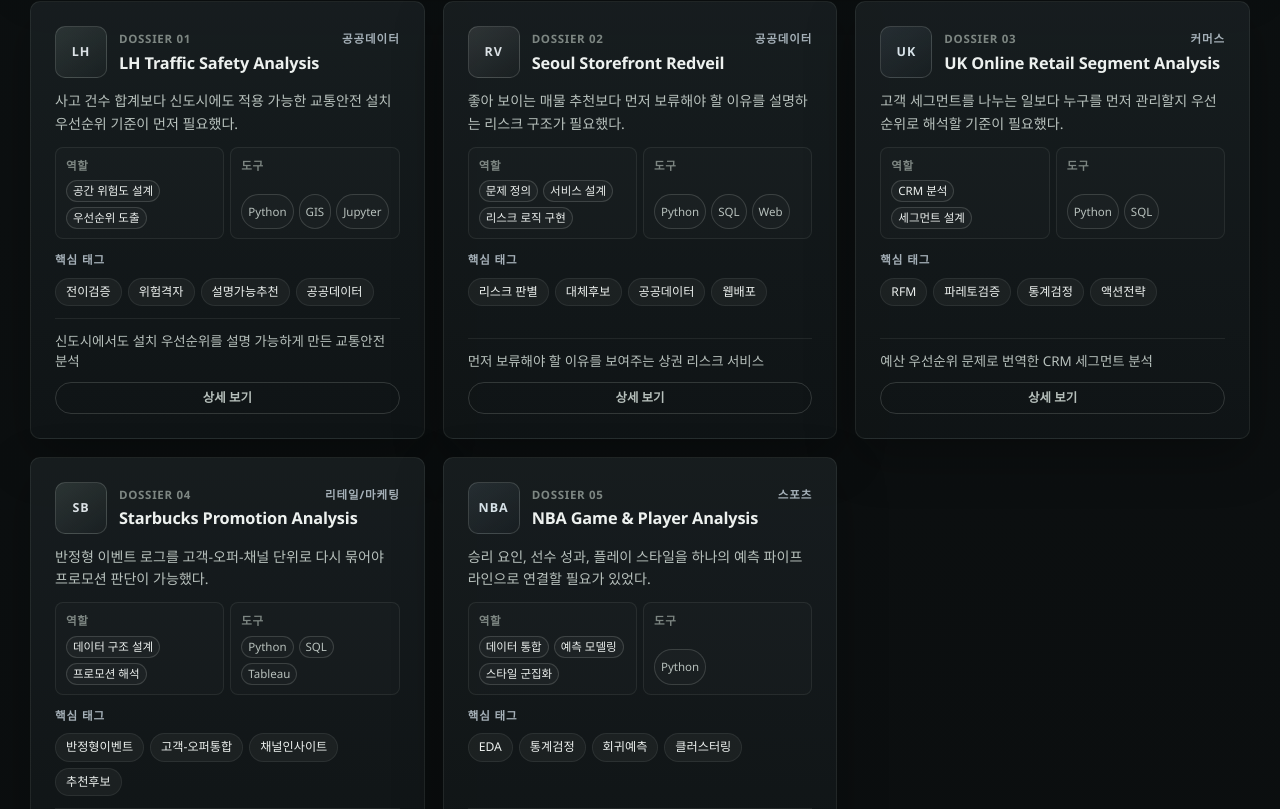
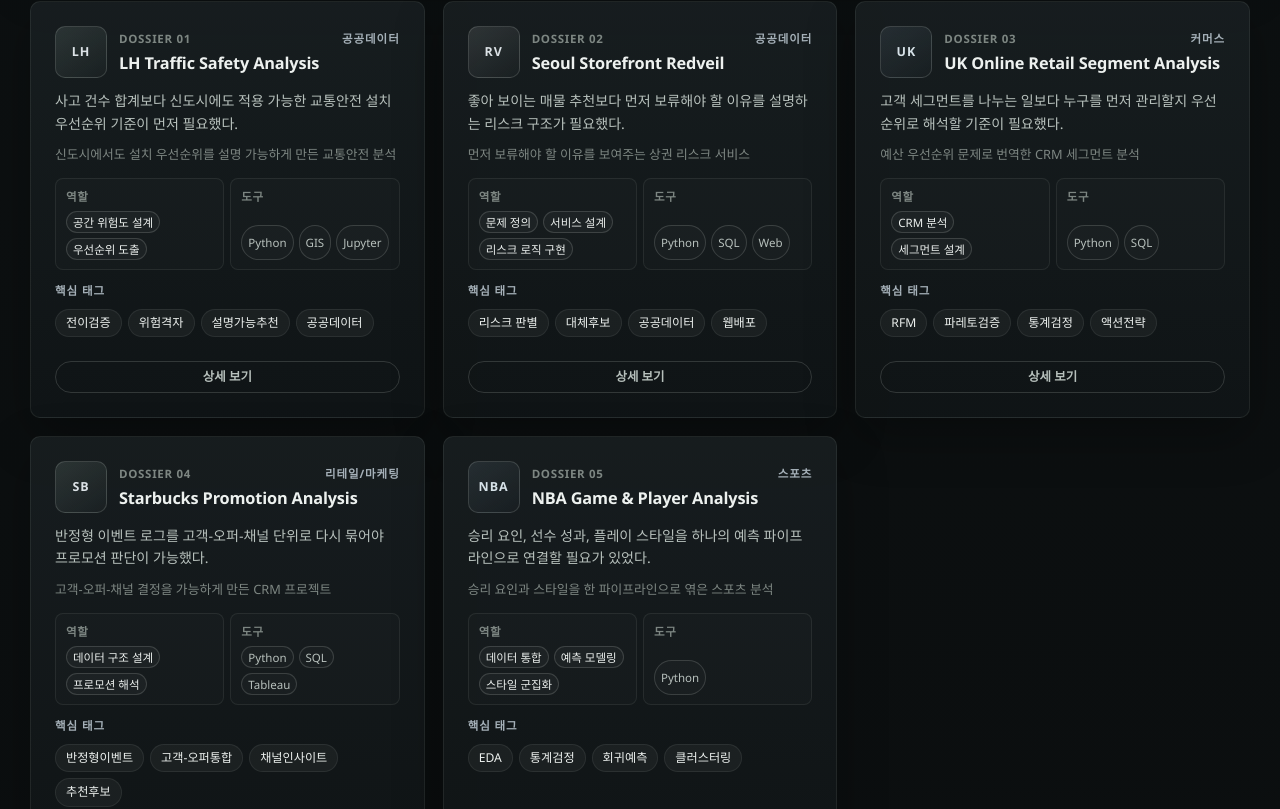
Before and after one commit to dffxonnb-cyber/signal-archive, a Next.js app: page /projects in a window 1280 px wide. Shown: the part 691-1500 px from the top of the page. Built offline with nearby package versions, Linux system fonts and the light colour scheme.

Commit message:
refactor(projects): move supporting line into card intro

```diff
--- a/app/globals.css
+++ b/app/globals.css
@@ -1145,6 +1145,14 @@ main {
   line-height: 1.58;
 }
 
+.project-card__supporting-line {
+  margin: -2px 0 2px;
+  max-width: none;
+  color: var(--text-muted);
+  font-size: 0.8rem;
+  line-height: 1.5;
+}
+
 .tag--primary {
   background: rgba(255, 255, 255, 0.045);
   color: var(--text-primary);
@@ -1152,17 +1160,9 @@ main {
 
 .project-card__footer {
   display: grid;
-  gap: 10px;
+  gap: 0;
   padding-top: 12px;
-  border-top: 1px solid var(--border);
   margin-top: auto;
-}
-
-.project-card__note {
-  max-width: none;
-  font-size: 0.84rem;
-  line-height: 1.52;
-  color: var(--text-secondary);
 }
 
 .project-card__cta {
--- a/components/project-card.tsx
+++ b/components/project-card.tsx
@@ -44,6 +44,7 @@ export function ProjectCard({ project }: ProjectCardProps) {
       </div>
 
       <p className="project-card__summary">{project.summary}</p>
+      <p className="project-card__supporting-line">{project.supportingLine}</p>
 
       <div className="project-card__metadata">
         <div className="project-card__metadata-group">
@@ -83,7 +84,6 @@ export function ProjectCard({ project }: ProjectCardProps) {
       </div>
 
       <div className="project-card__footer">
-        <p className="project-card__note">{project.supportingLine}</p>
         <Link className="button-link button-link--secondary project-card__cta" href={`/projects/${project.slug}`}>
           상세 보기
         </Link>
```
